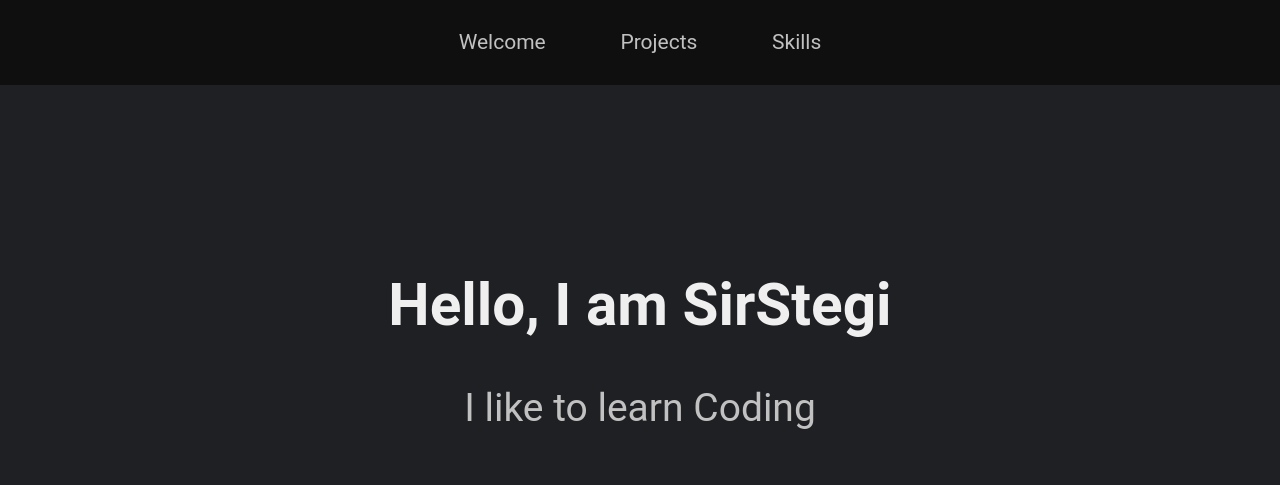
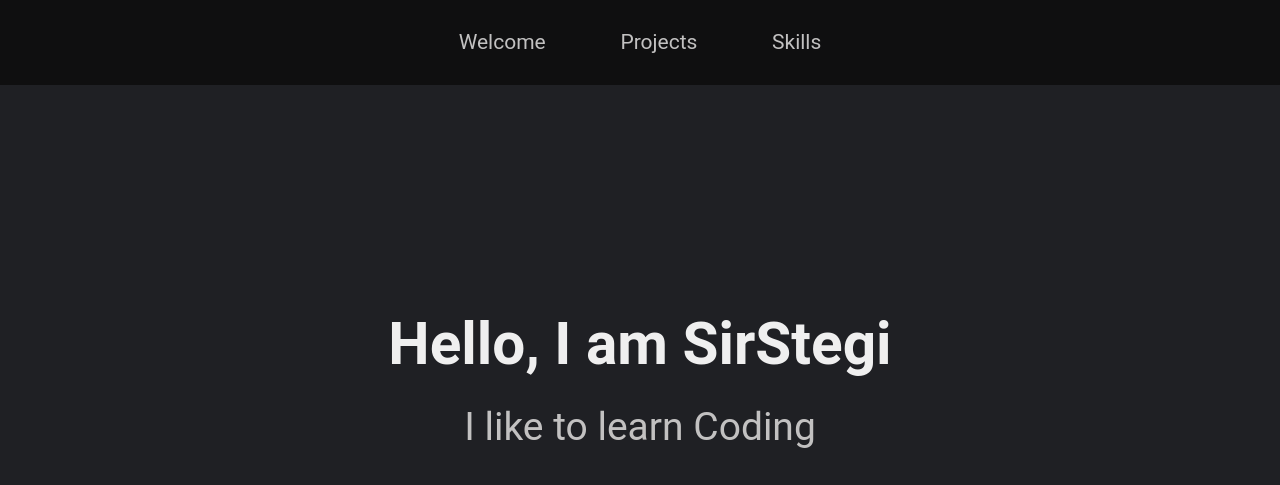
Before and after one commit to TechStegi/TechStegi.github.io, a website: page index.html in a window 1280 px wide. Shown: the top 485 px of the page. Drawn offline with nearby package versions, Linux system fonts and the light colour scheme.

Commit message:
final changes

```diff
--- a/scss/style.scss
+++ b/scss/style.scss
@@ -248,8 +248,8 @@ svg {
   /* margin: 70px auto 40px auto; */
   margin: 0 auto;
   padding-top: 70px;
-  transform: scale(1.3) !important;
-  gap: 15px !important;
+  // transform: scale(1.3) !important;
+  // gap: 15px !important;
   &__subheading {
     text-align: center;
     color: var(--normal-color);
@@ -684,6 +684,10 @@ a {
   .welcome {
     margin: unset;
     padding: unset;
+    padding-top: 80px;
+    padding-bottom: 50px;
+    transform: scale(1.3) !important;
+
   }
 
   .projects__wrapper {
```
Also changed, not shown: dist/style.css, 1 other file.
